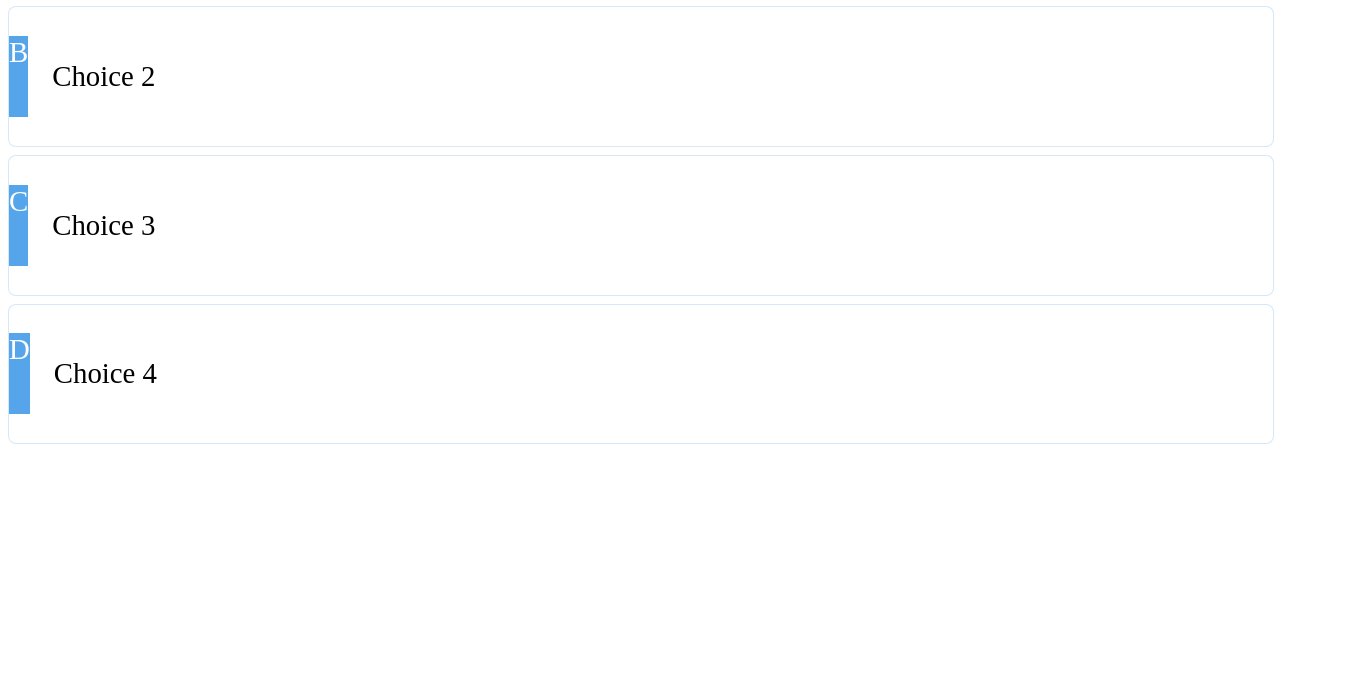
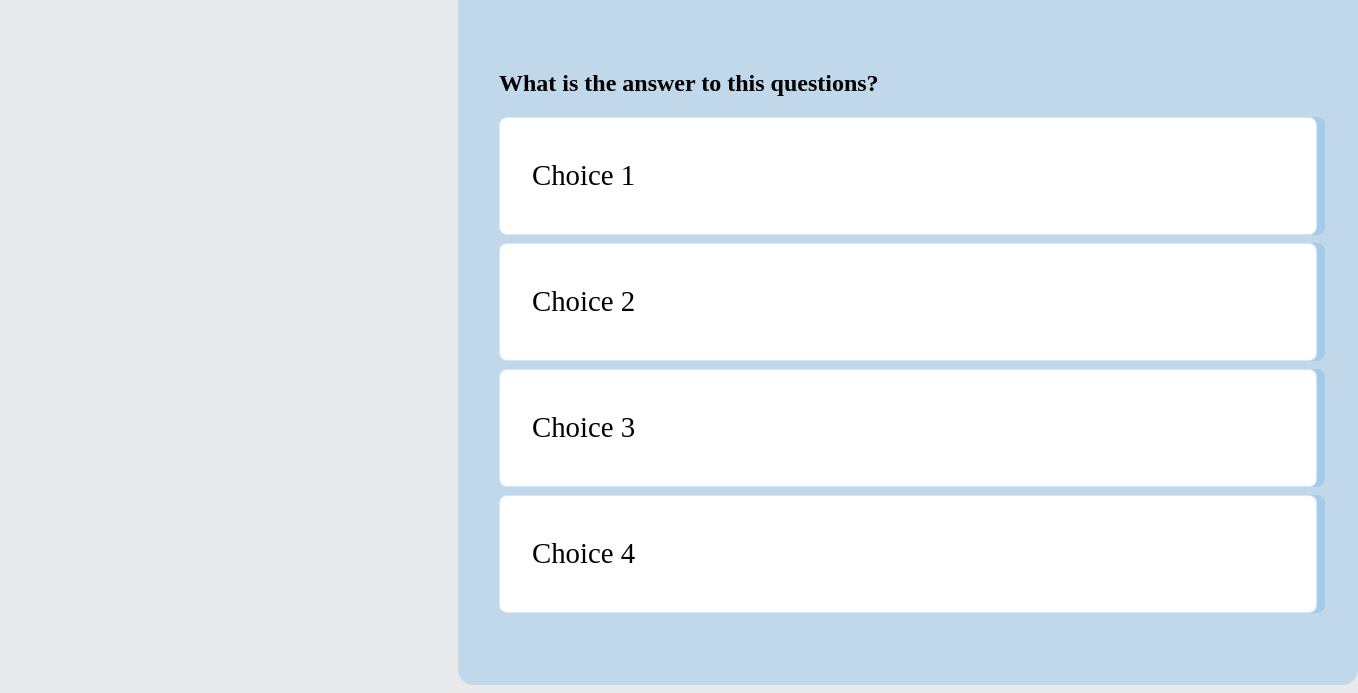
Before and after one commit to Eddah-Kibet/Phase-1-Project, a plain HTML site: page index.html in a window 1280 px wide. Shown: the part 209-902 px from the top of the page, 1358 px wide, since content can reach past the window. Before the commit the page ends 800 px from the top, so only its background shows below. Drawn offline with Linux system fonts and the light colour scheme.

Commit message:
initial commit

```diff
--- a/index.html
+++ b/index.html
@@ -7,23 +7,23 @@
     <link rel="stylesheet" href="style.css">
 </head>
 <body>
+    <header>
+        <h1 class="h1">Quick Quiz</h1>
+        <p class="text">Test your knowledge with this quick quiz!</p>
+    </header>
     <div class="container">
         <div id="quiz" class="justify-center flex-column">
             <h2 id="question">What is the answer to this questions?</h2>
             <div class ="choice-container">
-                <p class="choice-prefix">A</p>
                 <p class="choice-text">Choice 1</p>
             </div>
             <div class ="choice-container">
-                <p class="choice-prefix">B</p>
                 <p class="choice-text">Choice 2</p>
             </div>
             <div class ="choice-container">
-                <p class="choice-prefix">C</p>
                 <p class="choice-text">Choice 3</p>
             </div>
             <div class ="choice-container">
-                <p class="choice-prefix">D</p>
                 <p class="choice-text">Choice 4</p>
             </div>
         </div>
--- a/style.css
+++ b/style.css
@@ -1,7 +1,37 @@
+body{
+    background-color:rgb(231, 233, 235)
+}
+.container{
+    display: flex;
+    align-items: center;
+    justify-content: center;
+    flex-direction: column;
+    width: 900px;
+    height: 700px;
+    background-color:rgba(152, 198, 231, 0.493);
+    border-radius: 1rem;
+    margin-left:450px;
+    margin-top: 50px;
+}
+.text{
+    font-size:2rem;
+    text-align: center;
+}
+.h1{
+    font-size:3rem;
+    margin-top: 20px;
+    color: rgb(86,165,235);
+    text-align: center;
+}
 .choice-container{
     display:flex;
     margin-bottom:0.5rem;
-    width:100%;
+    width:800px;
+    height:100px;
+    padding:0.5rem;
+    justify-content:flex-start;
+    align-items:center;
+    box-shadow:0.5rem 0 rgb(86,165,235,0.25);
     font-size:1.8rem;
     border:0.1rem solid rgb(86,165,235,0.25);
     background-color:white;
@@ -13,11 +43,10 @@
     transform:translateY(-0.1rem);
     transition: 0.2s ease-in-out;
 }
-.choice-prefix{
-    padding:1.5rem 2,5rem;
-    background-color:#56a5eb;
-    color:white;
-}
+
 .choice-text{
     padding:1.5rem;
+    justify-content: center;
+    align-items:center;
+    display: flex;
 }
```
